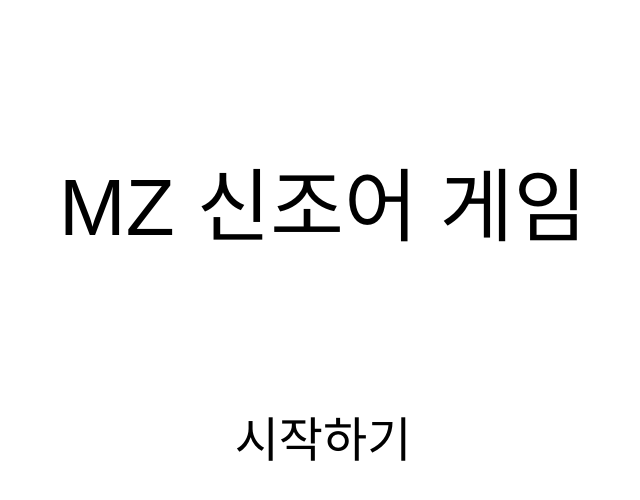
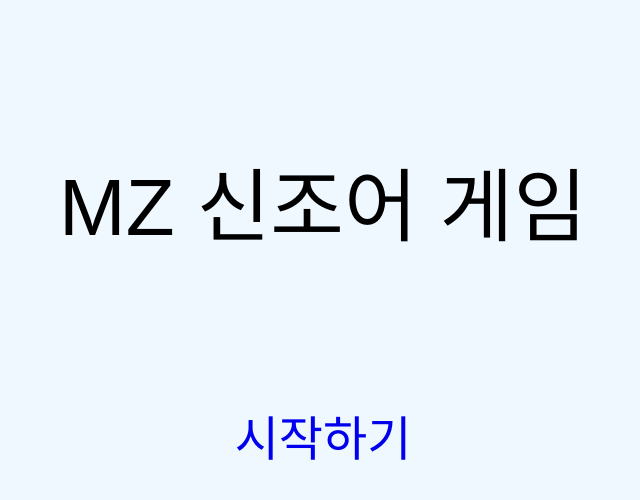
Before and after one commit to jhkimon/mz-hackathon, a Django app: template mzproject/mzapp/templates/main_page.html in a window 1280 px wide. Shown: the top 500 px of the page, without its empty margins (317-957 px from the left). Run offline with Django 5.2, Linux system fonts and the light colour scheme; the template is opened without the code that fills it, so the values that code supplies are empty.

Commit message:
style: main page

```diff
--- a/mzproject/mzapp/static/main-page.css
+++ b/mzproject/mzapp/static/main-page.css
@@ -1,8 +1,10 @@
 body {
-    margin: 0%;
+    margin: 0;
+    background-color: aliceblue;
     display: flex;
     flex-direction: column;
     align-items: center;
+    justify-content: center;
     font-family: Arial, Helvetica, sans-serif;
 }
 
@@ -10,19 +12,21 @@ body {
     width: 80%;
     height: 50vh;
     display: flex;
+    flex-direction: column;
     align-items: center;
     justify-content: center;
 }
 
 .title {
     font-size: 5rem;
+    font-size: 900;
 }
 
-button {
-    background: inherit;
-    border: none;
+a {
+    text-decoration: none;
     width: 60%;
     height: 20%;
     font-size: 3rem;
-    cursor: pointer;
+    text-align: center;
+    font-size: 700;
 }
--- a/mzproject/mzapp/templates/main_page.html
+++ b/mzproject/mzapp/templates/main_page.html
@@ -4,8 +4,8 @@
         <meta charset="UTF-8" />
         <meta name="viewport" content="width=device-width, initial-scale=1.0" />
         <title>MZ 신조어 만들기</title>
-        {%load static%}
-        <link rel="stylesheet" type="text/css" href="{%static 'main-page.css'%}" />
+        {% load static %}
+        <link rel="stylesheet" type="text/css" href="{% static 'main-page.css' %}" />
         <link href="{% static 'fontawesomefree/css/fontawesome.css' %}" rel="stylesheet" type="text/css" />
         <link href="{% static 'fontawesomefree/css/brands.css' %}" rel="stylesheet" type="text/css" />
         <link href="{% static 'fontawesomefree/css/solid.css' %}" rel="stylesheet" type="text/css" />
@@ -14,6 +14,6 @@
         <div class="title-wrapper">
             <div class="title">MZ 신조어 게임</div>
         </div>
-        <button>시작하기</button>
+        <a href="{% url 'input_name' %}" class="start">시작하기</a>
     </body>
 </html>
```
